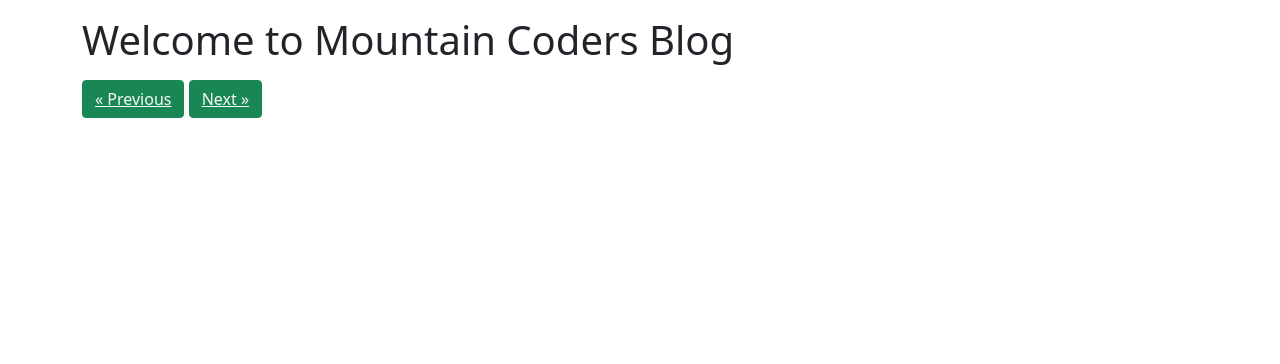
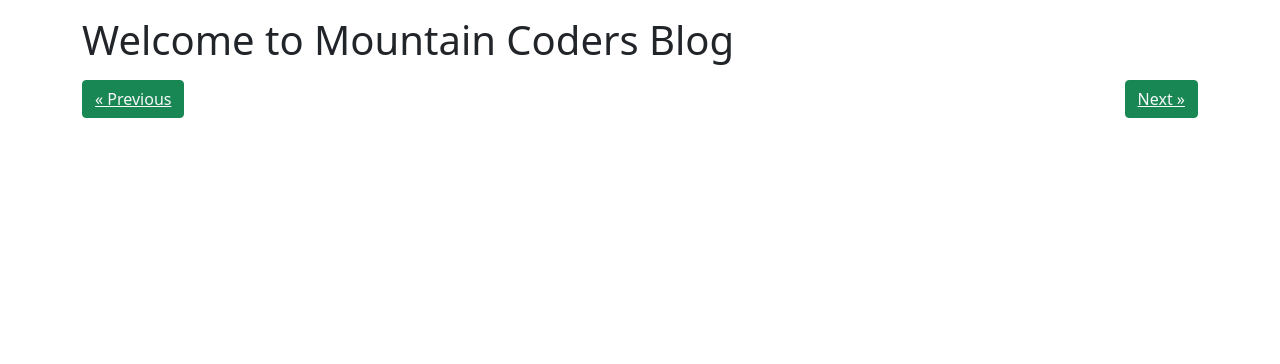
Before and after one commit to Mitali-Saxena/Django-project, a Django app: page /blog/ in a window 1280 px wide. Shown: the part 56-420 px from the top of the page. Run offline with Django 4.2, Linux system fonts and the light colour scheme; data that the repository does not hold is empty.

Commit message:
modification in blog

```diff
--- a/blog/views.py
+++ b/blog/views.py
@@ -10,7 +10,7 @@ def home(request):
 
 
 def blog(request):
-    no_of_posts = 5
+    no_of_posts = 3
     # if request.GET['pageno']
     page = request.GET.get('page')
     if page is None:
--- a/templates/bloghome.html
+++ b/templates/bloghome.html
@@ -1,8 +1,7 @@
 {% extends 'base.html' %}
 {% block blogactive %}active{% endblock blogactive %}
-{% block body %}
+{% block css %}
 
-{% block css %}
 <style>
   .container{
 
@@ -10,8 +9,9 @@
   }
 </style>
 {% endblock css %}
+{% block body %}
+
 <div class="container">
-
 
 <h1 class= "my-3">Welcome to Mountain Coders Blog</h1>
 {% for blog in blogs %}
@@ -34,9 +34,9 @@
      {% endif %}
 
      {% if nxt %}
-    <button class="btn btn-success float-right"><a class="text-light" href="/blog?page={{nxt}}">Next &raquo;</a></button>
+    <button class="btn btn-success float-end"><a class="text-light" href="/blog?page={{nxt}}">Next &raquo;</a></button>
     {% else %}
-    <button class="btn btn-success float-right"><a class="text-light" href="#">Next &raquo;</a></button>
+    <button class="btn btn-success float-end"><a class="text-light" href="#">Next &raquo;</a></button>
      {% endif %}
   </div>
 </div>
--- a/templates/blogpost.html
+++ b/templates/blogpost.html
@@ -11,10 +11,9 @@
 
 {% block body %}
 <div class="container">
-
-
 <h1 class= "my-3">{{blog.title}}</h1>
 <div class="my-3">
 {{blog.content|safe}}
 </div>
+</div>
 {% endblock body %}
```
Lines whose indentation alone changed are shown as unchanged.
